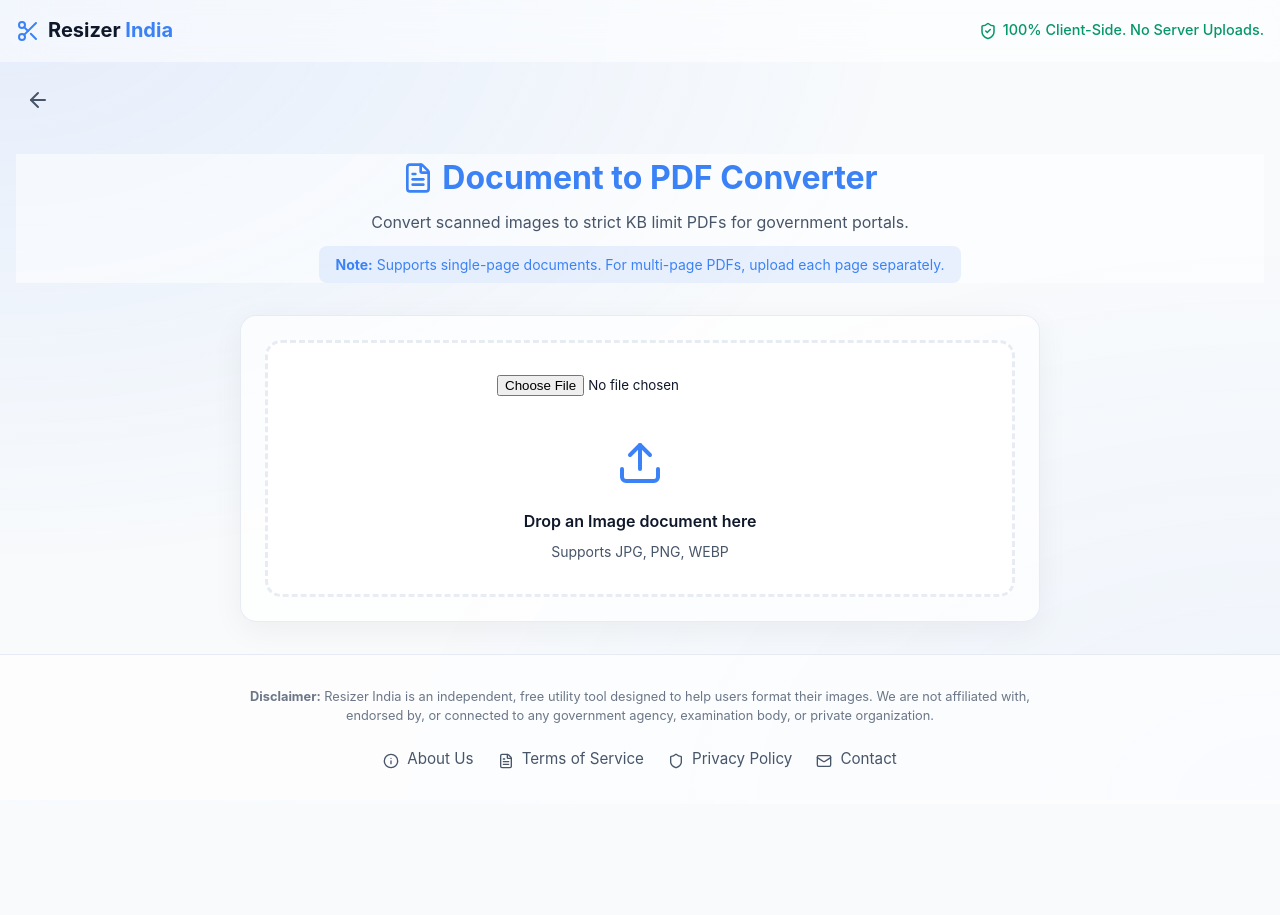
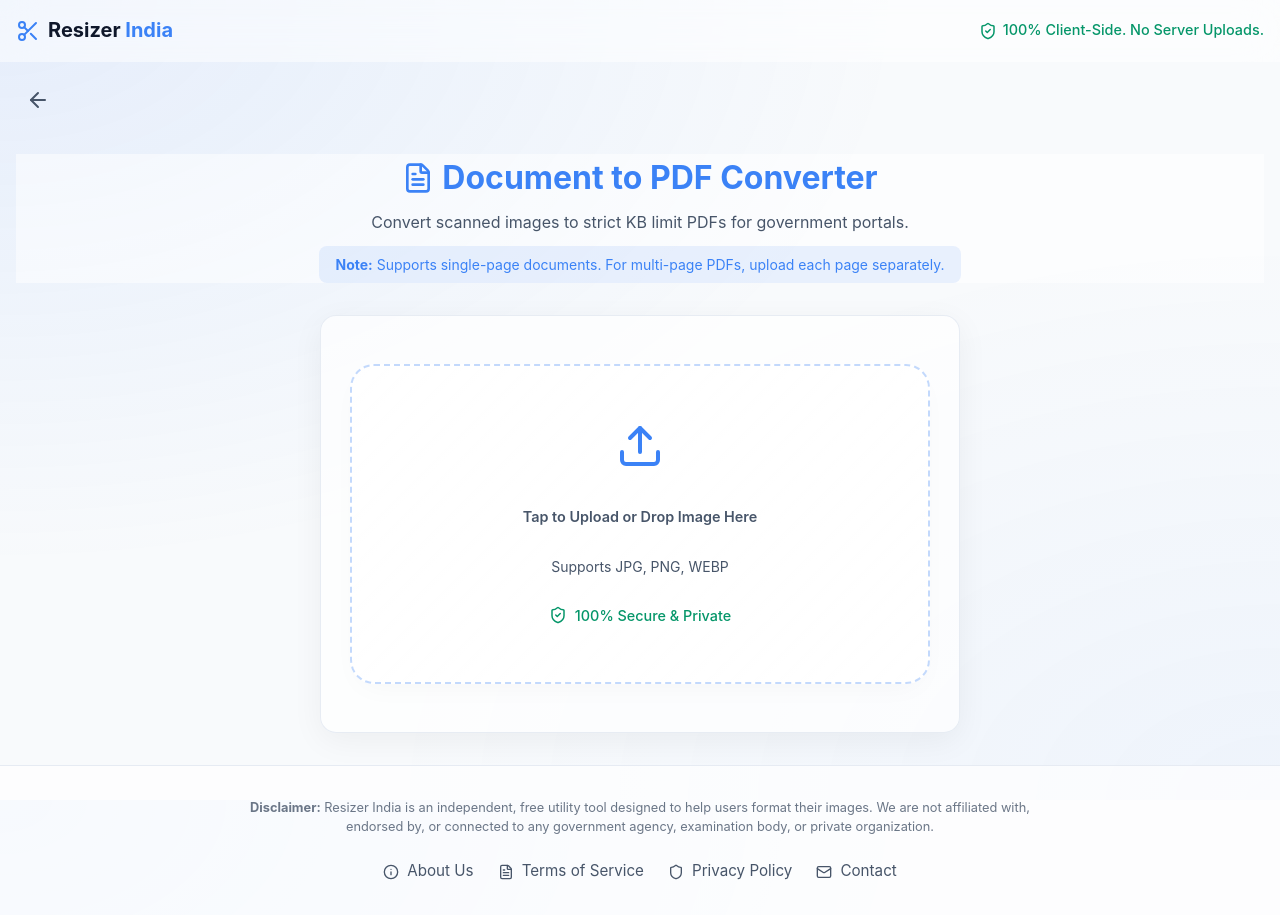
Before and after one commit to TechyNisarg/resizer-india, a React (Vite) app: page /pdf-compressor in a window 1280 px wide. Before the commit the page ends 804 px from the top, so only its background shows below. Built offline with nearby package versions, Linux system fonts and the light colour scheme; a web font is replaced by a local one.

Commit message:
style: upgrade dropzone upload layout and interactivity

```diff
--- a/src/index.css
+++ b/src/index.css
@@ -142,36 +142,92 @@ input { cursor: text; }
 
 /* Dropzone */
 @keyframes pulseBorder {
-  0% { border-color: rgba(59, 130, 246, 0.4); }
-  50% { border-color: rgba(59, 130, 246, 1); background-color: rgba(59, 130, 246, 0.1); }
-  100% { border-color: rgba(59, 130, 246, 0.4); }
+  0% { border-color: rgba(59, 130, 246, 0.3); }
+  50% { border-color: rgba(59, 130, 246, 1); background-color: rgba(59, 130, 246, 0.08); }
+  100% { border-color: rgba(59, 130, 246, 0.3); }
 }
 
 .dropzone {
-  border: 3px dashed var(--border-color);
-  border-radius: var(--radius);
-  padding: 2rem 1rem;
+  border: 2px dashed rgba(59, 130, 246, 0.3);
+  border-radius: 24px;
+  padding: 3.5rem 2rem;
   text-align: center;
   cursor: pointer;
-  background: var(--surface);
-  backdrop-filter: var(--blur);
-  transition: var(--transition);
+  background: linear-gradient(135deg, rgba(255, 255, 255, 0.65) 0%, rgba(255, 255, 255, 0.8) 100%);
+  backdrop-filter: blur(20px);
+  -webkit-backdrop-filter: blur(20px);
+  transition: all 0.4s cubic-bezier(0.16, 1, 0.3, 1);
   display: flex;
   flex-direction: column;
   align-items: center;
   justify-content: center;
-  gap: 1rem;
-  min-height: 240px;
+  gap: 1.25rem;
+  min-height: 280px;
+  max-width: 580px;
+  width: 100%;
+  margin: 1.5rem auto;
+  box-shadow: 0 10px 30px -10px rgba(0, 0, 0, 0.04), inset 0 1px 0 rgba(255, 255, 255, 0.6);
+  position: relative;
+  overflow: hidden;
 }
+
+html.dark .dropzone {
+  background: linear-gradient(135deg, rgba(30, 41, 59, 0.65) 0%, rgba(30, 41, 59, 0.8) 100%);
+  border-color: rgba(148, 163, 184, 0.15);
+  box-shadow: 0 10px 30px -10px rgba(0, 0, 0, 0.2), inset 0 1px 0 rgba(255, 255, 255, 0.05);
+}
+
+.dropzone::before {
+  content: '';
+  position: absolute;
+  top: 0;
+  left: 0;
+  right: 0;
+  bottom: 0;
+  background: radial-gradient(circle at 50% 50%, rgba(59, 130, 246, 0.04) 0%, transparent 70%);
+  opacity: 0;
+  transition: opacity 0.4s ease;
+  pointer-events: none;
+}
+
+.dropzone:hover::before {
+  opacity: 1;
+}
+
 .dropzone:hover {
   border-color: var(--primary);
-  background-color: rgba(59, 130, 246, 0.05);
+  transform: translateY(-6px);
+  box-shadow: 0 20px 40px -15px rgba(59, 130, 246, 0.15);
 }
+
 .dropzone.dragover {
   animation: pulseBorder 1.5s infinite;
+  background-color: rgba(59, 130, 246, 0.06);
+  border-color: var(--primary);
 }
-.upload-icon { color: var(--primary); }
-.dropzone h3 { font-size: 1.25rem; color: var(--text-primary); }
+
+.upload-icon {
+  color: var(--primary);
+  transition: transform 0.4s cubic-bezier(0.34, 1.56, 0.64, 1);
+}
+
+.dropzone:hover .upload-icon {
+  transform: translateY(-8px) scale(1.12);
+}
+
+.dropzone h3 {
+  font-size: 1.35rem;
+  font-weight: 700;
+  color: var(--text-primary);
+  margin: 0;
+  letter-spacing: -0.01em;
+}
+
+.dropzone p {
+  font-size: 0.9rem;
+  color: var(--text-secondary);
+  margin: 0;
+}
 
 /* Cropper Container */
 .cropper-wrapper {
--- a/src/pages/PdfCompressor.tsx
+++ b/src/pages/PdfCompressor.tsx
@@ -1,4 +1,4 @@
-import React, { useState, useCallback } from 'react';
+import React, { useState, useCallback, useRef } from 'react';
 import { Upload, FileText, DownloadCloud, Trash2, ShieldCheck, AlertCircle } from 'lucide-react';
 
 export const PdfCompressor: React.FC = () => {
@@ -9,6 +9,7 @@ export const PdfCompressor: React.FC = () => {
   const [isProcessing, setIsProcessing] = useState(false);
   const [error, setError] = useState('');
   const [targetMaxKB, setTargetMaxKB] = useState<100 | 200 | 300>(300);
+  const fileInputRef = useRef<HTMLInputElement>(null);
 
   const handleDrop = useCallback((e: React.DragEvent<HTMLDivElement>) => {
     e.preventDefault();
@@ -134,28 +135,32 @@ export const PdfCompressor: React.FC = () => {
         </div>
       </header>
 
-      <main className="main-grid" style={{ gridTemplateColumns: '1fr', maxWidth: '800px', margin: '0 auto' }}>
-        <div className="card">
+      <main className="main-grid" style={{ gridTemplateColumns: '1fr', maxWidth: '640px', margin: '0 auto' }}>
+        <div className="card" style={{ padding: '1.5rem' }}>
           {!sourceFile ? (
             <div
               className="dropzone"
               onDrop={handleDrop}
               onDragOver={(e) => e.preventDefault()}
+              onClick={() => fileInputRef.current?.click()}
             >
               <input
                 type="file"
-                id="file-upload"
+                ref={fileInputRef}
                 className="hidden"
                 accept="image/jpeg, image/png, image/webp"
                 onChange={(e) => e.target.files && handleFile(e.target.files[0])}
+                style={{ display: 'none' }}
               />
-              <label htmlFor="file-upload" className="upload-label">
-                <Upload size={48} color="var(--primary)" />
-                <p style={{ marginTop: '1rem', fontWeight: 600 }}>Drop an Image document here</p>
-                <p style={{ fontSize: '0.875rem', color: 'var(--text-secondary)', marginTop: '0.5rem' }}>
-                  Supports JPG, PNG, WEBP
-                </p>
-              </label>
+              <Upload size={48} className="upload-icon" />
+              <p style={{ marginTop: '1rem', fontWeight: 600 }}>Tap to Upload or Drop Image Here</p>
+              <p style={{ fontSize: '0.875rem', color: 'var(--text-secondary)', marginTop: '0.5rem' }}>
+                Supports JPG, PNG, WEBP
+              </p>
+              <div style={{ display: 'flex', alignItems: 'center', gap: '0.5rem', color: '#059669', fontSize: '0.9rem', fontWeight: 500, marginTop: '0.5rem' }}>
+                <ShieldCheck size={18} />
+                <span>100% Secure & Private</span>
+              </div>
             </div>
           ) : (
             <div className="controls">
```
